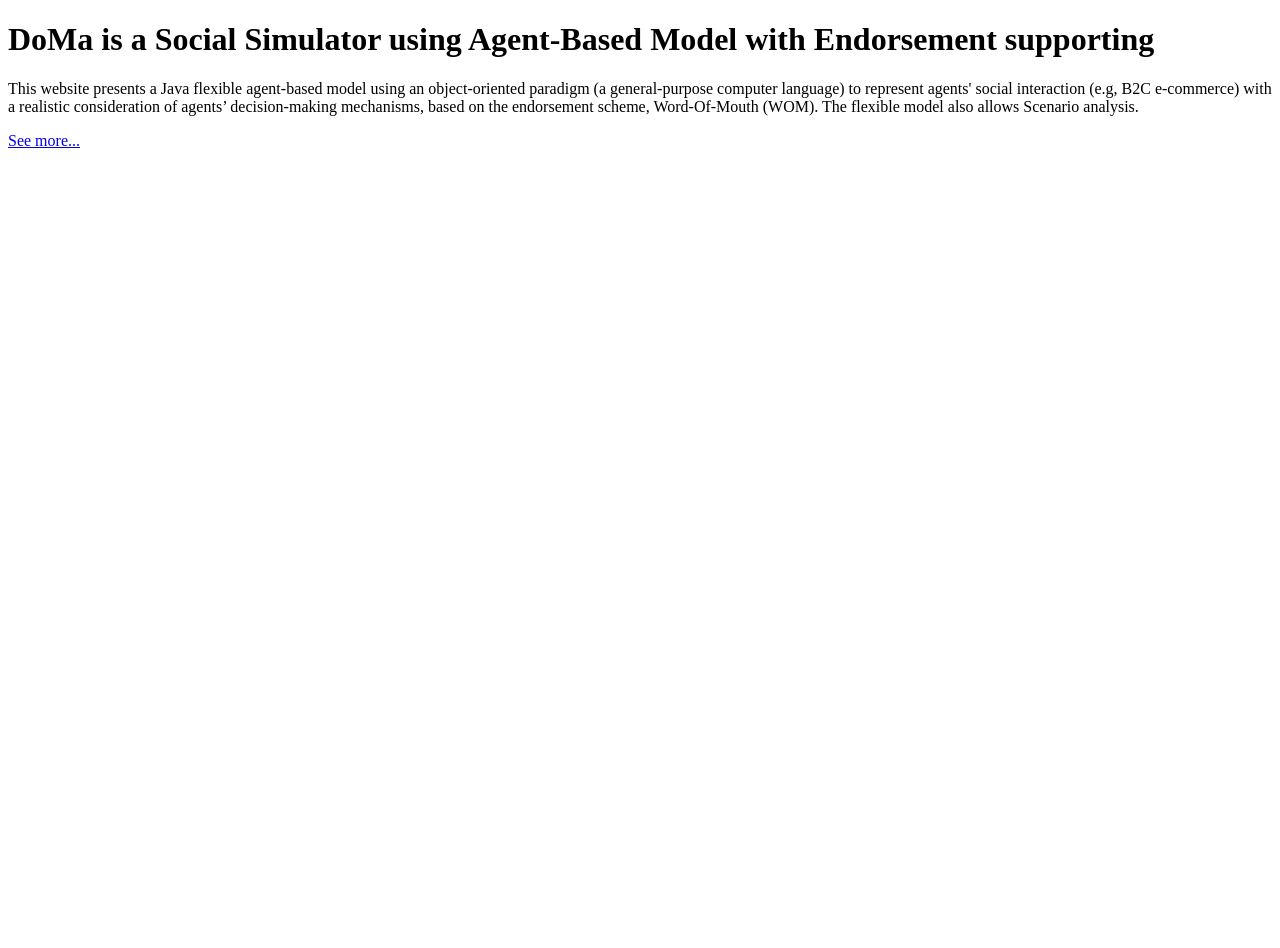
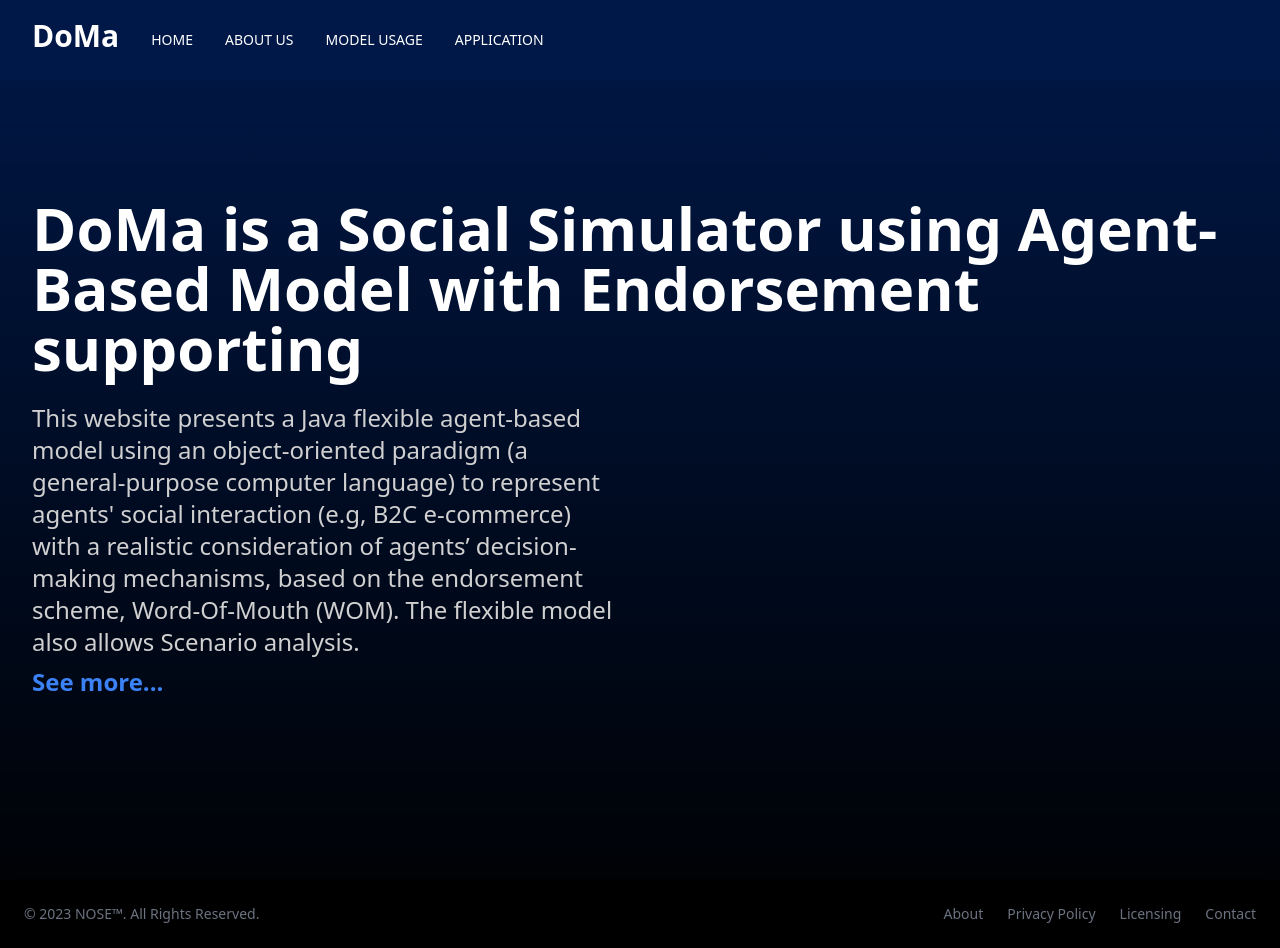
Before and after one commit to Shpm21/sbab-web, a Next.js app: page / in a window 1280 px wide. Before the commit the page ends 800 px from the top, so only its background shows below. Built offline with nearby package versions, Linux system fonts and the light colour scheme.

Commit message:
update page

```diff
--- /dev/null
+++ b/app/head.tsx
@@ -0,0 +1,9 @@
+export default function Head() {
+  return (
+    <>
+      <title></title>
+      <meta content="width=device-width, initial-scale=1" name="viewport" />
+      <link rel="icon" href="/favicon.ico" />
+    </>
+  )
+}
--- /dev/null
+++ b/app/layout.tsx
@@ -0,0 +1,23 @@
+import Header from '../components/Header'
+import React from 'react'
+import '../styles/globals.css'
+import Footer from '../components/Footer'
+
+export default function RootLayout({
+  children,
+}: {
+  children: React.ReactNode
+}) {
+  return (
+    <html>
+      <head>
+        <title>Web App</title>
+      </head>
+      <body>
+        <Header />
+        {children}
+        <Footer />
+      </body>
+    </html>
+  )
+}
--- /dev/null
+++ b/postcss.config.js
@@ -0,0 +1,6 @@
+module.exports = {
+  plugins: {
+    tailwindcss: {},
+    autoprefixer: {},
+  },
+}
--- /dev/null
+++ b/tailwind.config.js
@@ -0,0 +1,20 @@
+/** @type {import('tailwindcss').Config} */
+module.exports = {
+  content: ['./app/**/*.{js,ts,jsx,tsx}', './components/**/*.{js,ts,jsx,tsx}'],
+  theme: {
+    extend: {
+      colors: {
+        'bg-primary': '#001848',
+        'bg-secondary': '#002D6C',
+        'bg-tertiary': '#00418C',
+        'bg-quaternary': '#0055AC',
+        'bg-quinary': '#0069CC',
+        'bg-senary': '#2a13fd',
+        'font-primary': '#ffffff',
+        'font-secondary': '#d0d0d0',
+        'font-senary': '#2a13fd',
+      },
+    },
+  },
+  plugins: [],
+}
```
Also changed, not shown: assets/images/oswaldo-teran.jpg (added), assets/images/paul-leger.png (added).
